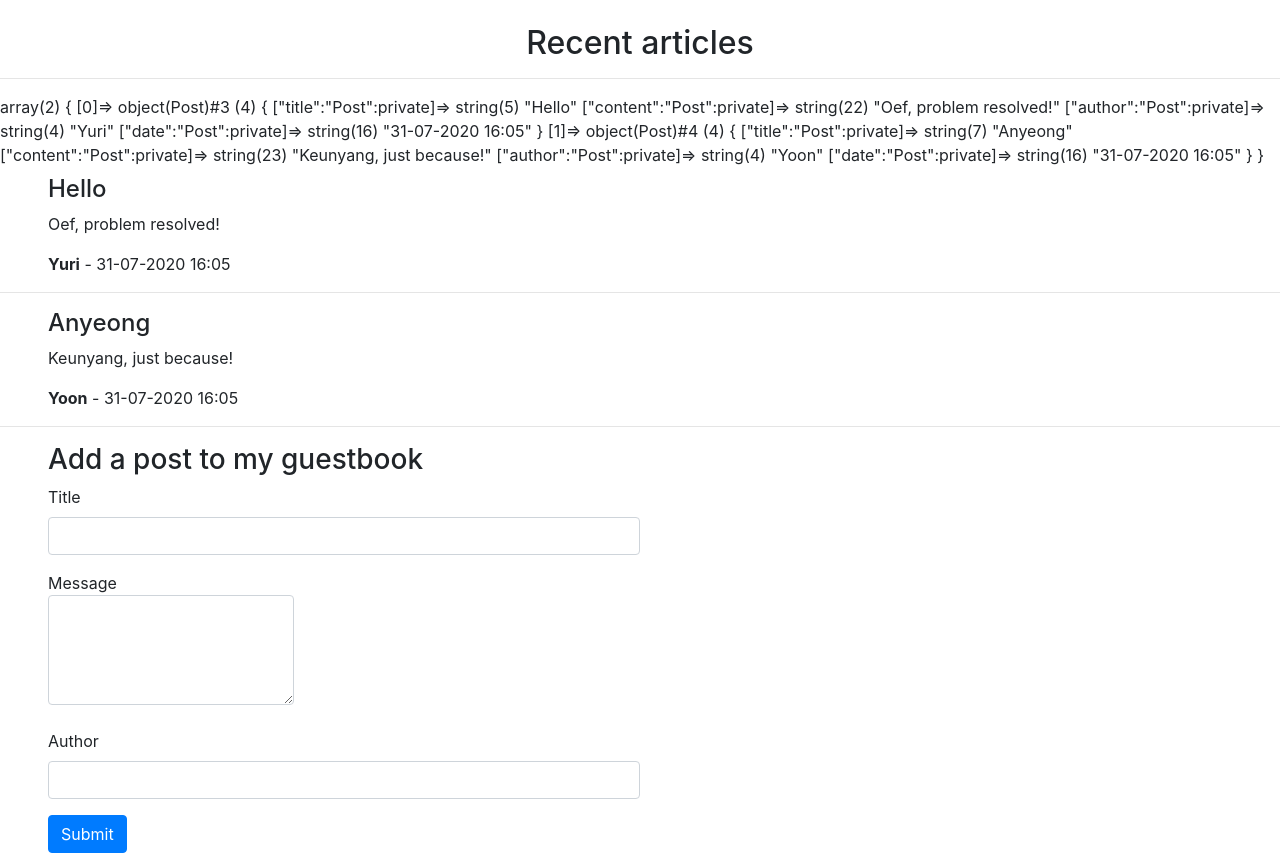
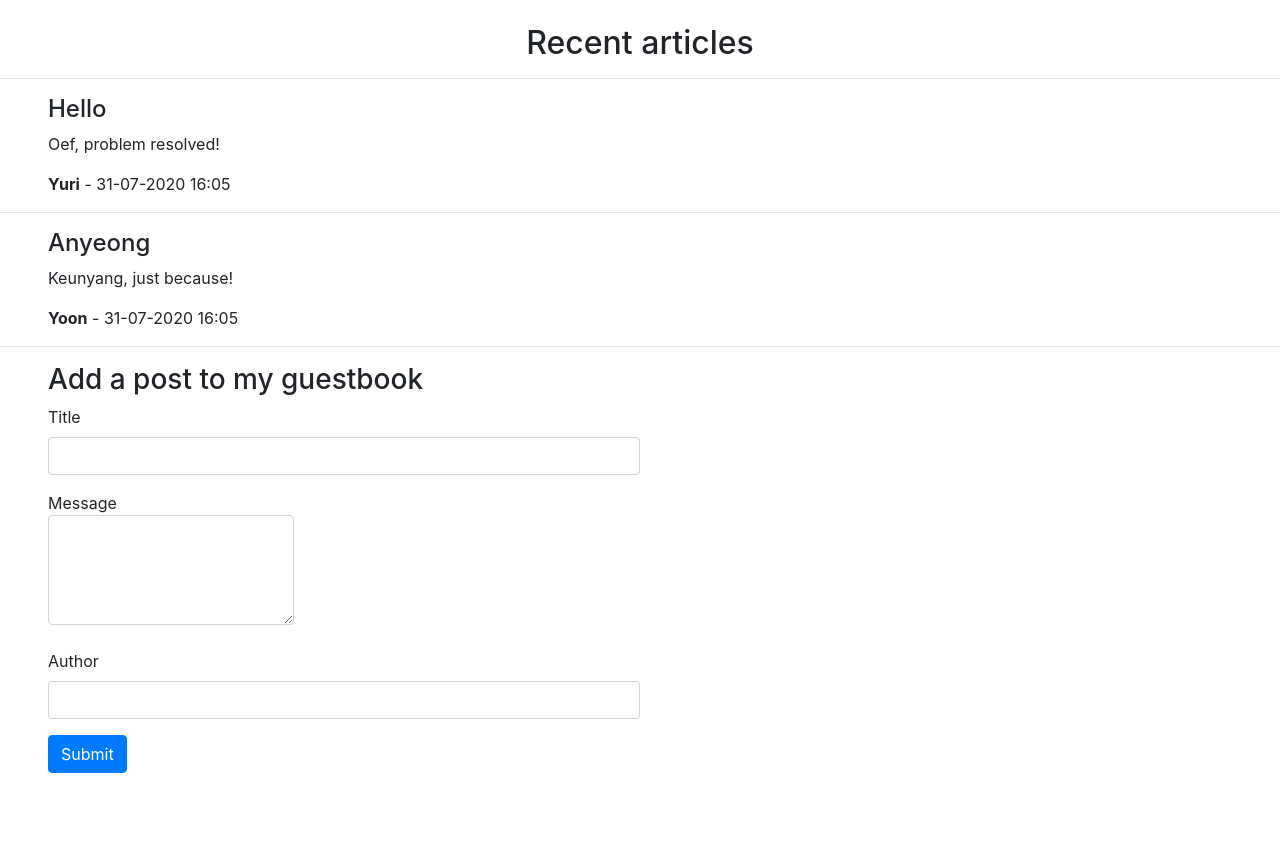
Before and after one commit to YuriFra/Php-guestbook, a PHP site: page / in a window 1280 px wide. Shown: the part 72-925 px from the top of the page. After the commit the page ends 845 px from the top, so only its background shows below. Run offline with PHP 8.4, Linux system fonts and the light colour scheme.

Commit message:
empty posts

```diff
--- a/PostLoader.php
+++ b/PostLoader.php
@@ -11,11 +11,10 @@ class PostLoader {
         $file = file_get_contents(self::FILE_NAME);
         $posts = unserialize($file, array('allowed_classes' => ['Post']));
 
-        if (is_array($posts)) {
-            $this->posts = $posts;
-        }
         if (empty($posts)) {
             $this->posts = [];
+        } else {
+            $this->posts = $posts;
         }
     }
 
--- a/index.php
+++ b/index.php
@@ -15,7 +15,6 @@ if( $_SERVER['REQUEST_METHOD'] === 'POST' ){
 }
 
 if (!empty($postLoader->getPosts())) {
-    var_dump($postLoader->getPosts());
     $posts = $postLoader->getPosts();
     foreach ($posts as $post) {
         echo "<div class='mx-5 my-2'><h4>{$post->getTitle()}</h4>
```
